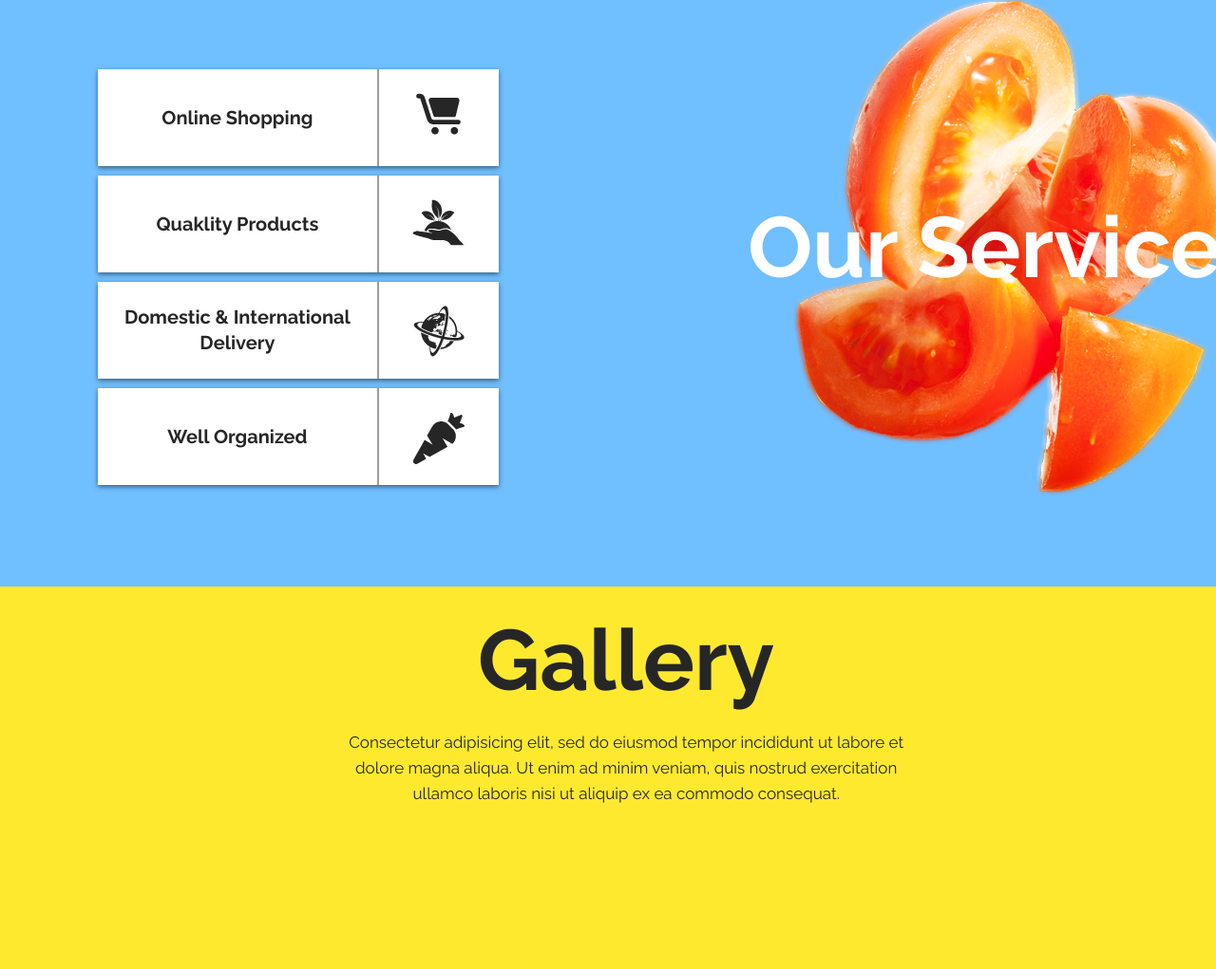
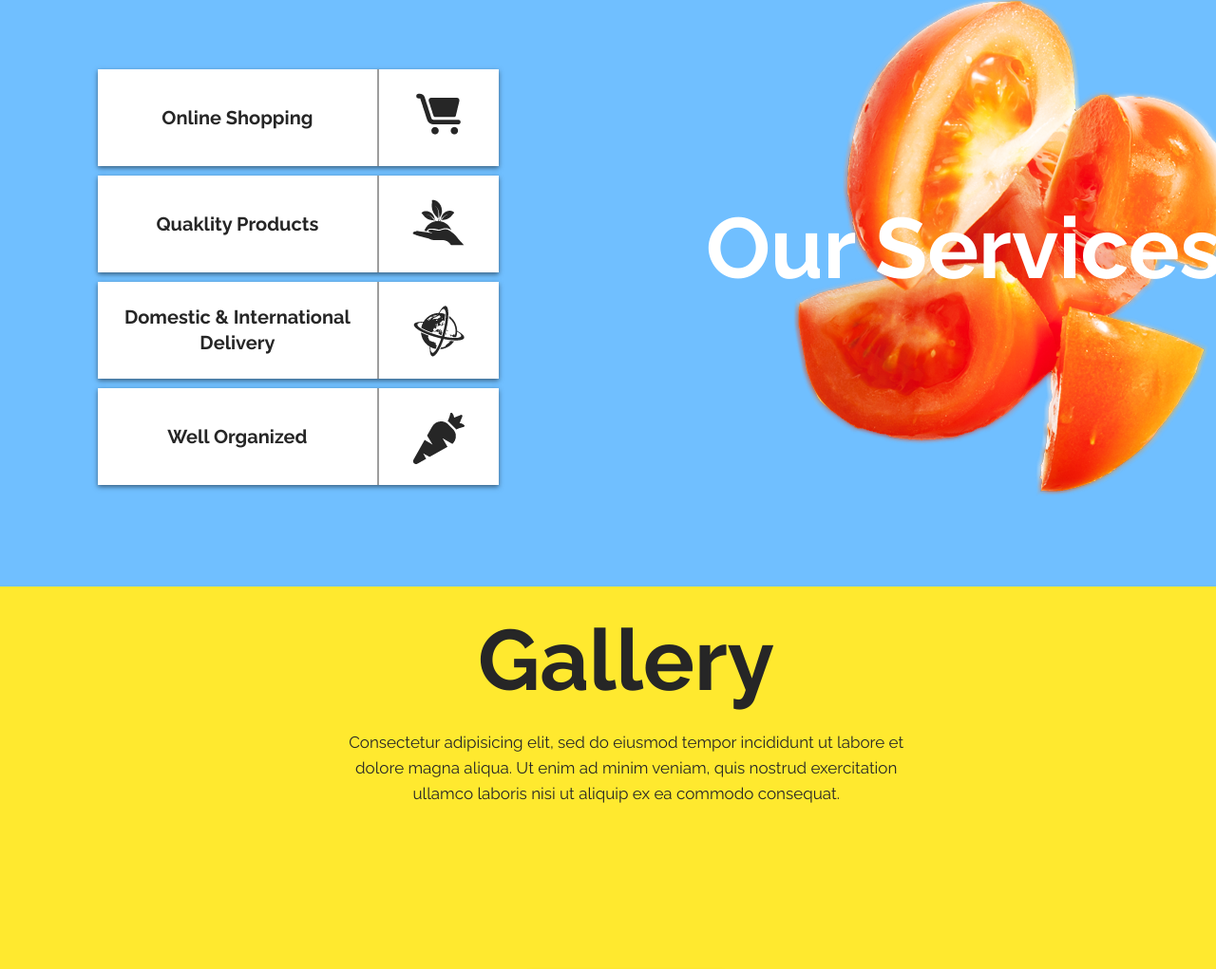
Before and after one commit to karlossg/WeeklyWebdevChellenge-2, a website: page index.html in a window 1280 px wide. Shown: the part 1622-2643 px from the top of the page at 95% size. Drawn offline with Linux system fonts and the light colour scheme.

Commit message:
code style fixes

```diff
--- a/styles/mixins.scss
+++ b/styles/mixins.scss
@@ -17,7 +17,7 @@
     line-height: 25px;
 }
 
-@mixin mainFontMendium($colorValue) {
+@mixin mainFontMedium($colorValue) {
     color: $colorValue;
     font-family: $mainFont;
     font-size: 40px;
--- a/styles/services.scss
+++ b/styles/services.scss
@@ -54,8 +54,8 @@
       }
       .b-services__slogan-text {
         position: relative;
-        bottom: 17.500em;
-        left: 7.188em;
+        bottom: 50%;
+        left: 13%;
         .b-services__name-text {
           @include mainFontHuge($altFontColor);
         }
--- a/styles/subscribe.scss
+++ b/styles/subscribe.scss
@@ -4,11 +4,8 @@
   background-repeat: no-repeat;
   background-size: cover contain;
   background-position: center;
-
   .b-subscribe__wrapper {
-
     max-width: 1200px;
-
     padding: 8% 0;
     padding-left: 3%;
     .b-subscribe__text-wrapper {
@@ -40,7 +37,6 @@
           background-color: #839646;
           cursor: pointer;
         }
-
       }
     }
   }
```
Also changed, not shown: styles/index.css, 1 other file. Lines whose indentation alone changed are shown as unchanged.
